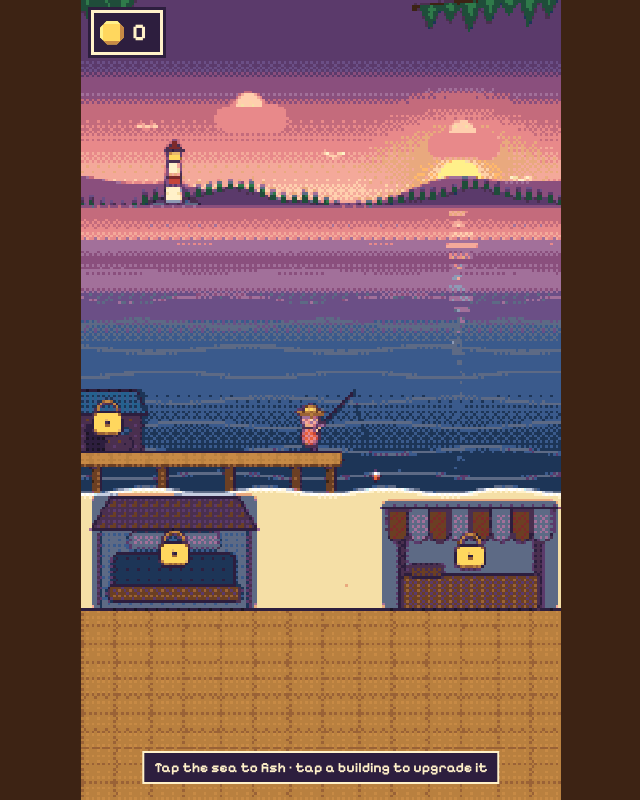
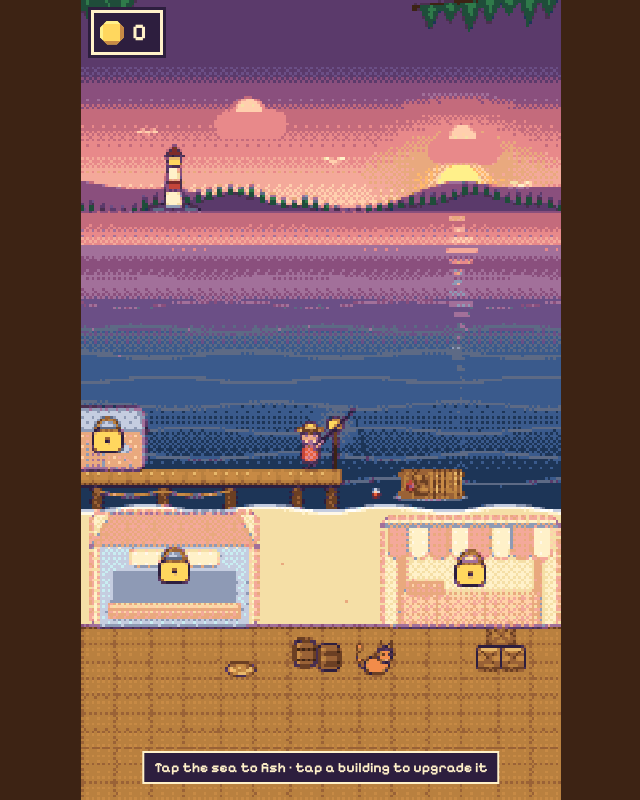
Before and after one commit to jervin1616/idle-harbor, a website built with Vite: page index.html in a window 1280 px wide. Shown: the whole page, without its empty margins (319-959 px from the left). Built offline with nearby package versions, Linux system fonts and the light colour scheme.

Commit message:
Polish: textured wood pier and buildings, shingled roofs, lantern, raft, boardwalk props and cat, compact upgrade card
Co-Authored-By: Claude Sonnet 5.5 <noreply@anthropic.com>
Claude-Session: https://claude.ai/code/session_011VuQnLQKCYEcKw5SrG56Lp

```diff
--- a/src/scene.ts
+++ b/src/scene.ts
@@ -8,9 +8,11 @@ import boat0 from './assets/boats/boat0.png';
 import boat1 from './assets/boats/boat1.png';
 import boat2 from './assets/boats/boat2.png';
 import shipUrl from './assets/boats/ship.png';
+import raftUrl from './assets/boats/raft.png';
 const loadImg = (u: string) => { const i = new Image(); i.src = u; return i; };
 const sprites = [boat0, boat1, boat2].map(loadImg);
 const shipImg = loadImg(shipUrl);
+const raftImg = loadImg(raftUrl);
 const BASE_SH = 340;
 const INK = '#2d1e3e';
 const WATER_Y = 112, SAND_Y = 226, BASE_Y = 314, DECK_Y = 196;
@@ -28,6 +30,16 @@ function paint(c: Ctx, fill: string, lw = 2) {
 function dot(c: Ctx, x: number, y: number, r: number, col: string) {
   c.fillStyle = col; c.beginPath(); c.arc(x, y, r, 0, TAU); c.fill();
 }
+// Textured wood: base colour, light top edge, dark plank seams, shaded bottom.
+function wood(c: Ctx, x: number, y: number, w: number, h: number, base: string, light: string, dark: string, vertical = false, gap = 6) {
+  rr(c, x, y, w, h, 2); paint(c, base, 2);
+  c.fillStyle = light; c.fillRect(x + 1, y + 1, w - 2, 1.6);
+  c.fillStyle = dark; c.fillRect(x + 1, y + h - 2.4, w - 2, 1.4);
+  c.lineWidth = 1; c.strokeStyle = dark;
+  if (vertical) for (let xx = x + gap; xx < x + w - 1; xx += gap) { c.beginPath(); c.moveTo(xx, y + 2); c.lineTo(xx, y + h - 2); c.stroke(); }
+  else for (let yy = y + gap; yy < y + h - 1; yy += gap) { c.beginPath(); c.moveTo(x + 2, yy); c.lineTo(x + w - 2, yy); c.stroke(); }
+}
+
 function label(c: Ctx, text: string, x: number, y: number, size: number, fill: string) {
   c.font = `700 ${size}px 'Pixelify Sans', monospace`;
   c.textAlign = 'center'; c.lineWidth = 3.5; c.lineJoin = 'round';
@@ -116,7 +128,7 @@ export function createScene(canvas: HTMLCanvasElement, s: GameState, onOpen: (id
     const w = Math.min(window.innerWidth, 480), h = window.innerHeight;
     SHv = Math.max(BASE_SH, Math.min(860, Math.round((SW * h / w) / 2) * 2));
     const extra = SHv - BASE_SH;
-    reserve = Math.min(150, Math.round(extra * 0.45));   // beach space kept free for the upgrade card
+    reserve = Math.min(112, Math.round(extra * 0.4));   // beach space kept free for the upgrade card
     dy = extra - reserve; dyTop = Math.round(dy * 0.3);
     RW = SW / 2; RH = SHv / 2;
     canvas.width = RW; canvas.height = RH; off.width = RW; off.height = RH;
@@ -294,12 +306,20 @@ export function createScene(canvas: HTMLCanvasElement, s: GameState, onOpen: (id
 
   function pier(c: Ctx, t: number, p: number) {
     for (const x of [8, 58, 108, 158, 184]) {
-      rr(c, x, DECK_Y + 8, 7, 28, 1.5); paint(c, '#7a4b2a', 1.6);
-      c.beginPath(); c.ellipse(x + 3.5, DECK_Y + 36, 8, 2.4, 0, 0, TAU); c.fillStyle = 'rgba(255,255,255,.6)'; c.fill();
+      wood(c, x, DECK_Y + 8, 8, 30, '#8a5530', '#b9803f', '#4a2b13', false, 5);
+      c.beginPath(); c.ellipse(x + 4, DECK_Y + 37, 9, 2.4, 0, 0, TAU); c.fillStyle = 'rgba(255,241,201,.65)'; c.fill();
     }
-    rr(c, -6, DECK_Y, 202, 11, 2); paint(c, '#c78a45', 2);
-    c.lineWidth = 1; c.strokeStyle = 'rgba(43,37,64,.35)';
-    for (let x = 8; x < 196; x += 14) { c.beginPath(); c.moveTo(x, DECK_Y); c.lineTo(x, DECK_Y + 11); c.stroke(); }
+    c.beginPath(); c.moveTo(12, DECK_Y + 16); c.quadraticCurveTo(35, DECK_Y + 24, 62, DECK_Y + 16); c.quadraticCurveTo(85, DECK_Y + 24, 112, DECK_Y + 16);
+    c.lineWidth = 1.6; c.strokeStyle = '#e8b86a'; c.stroke();
+    wood(c, -6, DECK_Y, 202, 12, '#c78a45', '#e8b86a', '#7a4b2a', true, 14);
+    c.fillStyle = 'rgba(45,30,62,.45)'; c.fillRect(-4, DECK_Y + 12, 198, 3);
+    // dusk lantern on the pier's end
+    rr(c, 189, DECK_Y - 30, 3, 30, 1); paint(c, '#4a2b13', 1.4);
+    const fl = 0.75 + Math.sin(t * 7) * 0.12;
+    const lg = c.createRadialGradient(190.5, DECK_Y - 32, 1, 190.5, DECK_Y - 32, 20);
+    lg.addColorStop(0, `rgba(255,225,140,${0.38 * fl})`); lg.addColorStop(1, 'rgba(255,225,140,0)');
+    c.fillStyle = lg; c.fillRect(170, DECK_Y - 52, 42, 42);
+    rr(c, 185, DECK_Y - 38, 11, 9, 2); paint(c, '#ffd75e', 1.6);
 
     hut(c);
     const level = s.stations.dock.level;
@@ -382,15 +402,21 @@ export function createScene(canvas: HTMLCanvasElement, s: GameState, onOpen: (id
 
   function shed(c: Ctx, t: number, p: number) {
     const { x, w } = SHED; const st = s.stations.shed; const active = p >= 0;
-    c.beginPath(); c.moveTo(x - 6, 254); c.lineTo(x + w + 6, 254); c.lineTo(x + w - 8, 230); c.lineTo(x + 8, 230); c.closePath(); paint(c, '#c4553b', 2.2);
-    rr(c, x, 254, w, BASE_Y - 254, 3); paint(c, '#8ed1d6', 2.2);
-    rr(c, x + 10, 272, w - 20, 26, 4); paint(c, '#2f4057', 2);
+    c.beginPath(); c.moveTo(x - 6, 254); c.lineTo(x + w + 6, 254); c.lineTo(x + w - 8, 230); c.lineTo(x + 8, 230); c.closePath(); paint(c, '#c4453a', 2.2);
+    c.save(); c.beginPath(); c.moveTo(x - 6, 254); c.lineTo(x + w + 6, 254); c.lineTo(x + w - 8, 230); c.lineTo(x + 8, 230); c.closePath(); c.clip();
+    c.lineWidth = 1; c.strokeStyle = '#7d2a2a';
+    for (let yy = 236; yy < 254; yy += 6) { c.beginPath(); c.moveTo(x - 6, yy); c.lineTo(x + w + 6, yy); c.stroke(); for (let xx = x - 6 + ((yy / 6) % 2) * 5; xx < x + w + 6; xx += 10) { c.beginPath(); c.moveTo(xx, yy); c.lineTo(xx, yy + 6); c.stroke(); } }
+    c.fillStyle = '#e8603c'; c.fillRect(x - 6, 231, w + 12, 1.6);
+    c.restore();
+    wood(c, x, 254, w, BASE_Y - 254, '#8ed1d6', '#c9eef2', '#4fb3d6', false, 7);
+    rr(c, x + 10, 272, w - 20, 26, 4); paint(c, st.level >= 1 ? '#6b3f23' : '#2f4057', 2);
+    if (st.level >= 1) { const lg = c.createRadialGradient(x + w / 2, 276, 2, x + w / 2, 276, 30); lg.addColorStop(0, 'rgba(255,215,94,.55)'); lg.addColorStop(1, 'rgba(255,215,94,0)'); c.fillStyle = lg; c.fillRect(x + 10, 272, w - 20, 26); }
     rr(c, x + 22, 256, w - 44, 13, 3); paint(c, '#fff4da', 1.6);
     fish(c, x + w / 2, 262.5, 0, 0.75, '#4fb3d6');
     if (st.level >= 1) {
       person(c, x + w / 2, 298, 0.72, { shirt: '#fff4da', hat: 'cap', hatColor: '#fff4da', bob: active ? Math.sin(t * 10) * 0.8 : 0, arm: 0.6 + (active ? Math.sin(t * 10) * 0.7 : 0) });
     }
-    rr(c, x + 6, 296, w - 12, 12, 3); paint(c, '#c78a45', 2);
+    wood(c, x + 6, 296, w - 12, 12, '#c78a45', '#e8b86a', '#7a4b2a', false, 5);
     const n = Math.min(st.level, 6);
     for (let i = 0; i < n; i++) fish(c, x + 14 + i * 12, 293, 0, 0.55, i % 2 ? '#7fc8f8' : '#ff9f43');
     if (active) fish(c, x + 14 + p * (w - 28), 289, 0, 0.8, '#ffd9a0');
@@ -401,12 +427,12 @@ export function createScene(canvas: HTMLCanvasElement, s: GameState, onOpen: (id
 
   function market(c: Ctx, t: number, p: number) {
     const { x, w } = MARKET; const st = s.stations.market; const active = p >= 0;
-    rr(c, x + 2, 246, 6, BASE_Y - 246, 1.5); paint(c, '#7a4b2a', 1.6);
-    rr(c, x + w - 8, 246, 6, BASE_Y - 246, 1.5); paint(c, '#7a4b2a', 1.6);
+    wood(c, x + 2, 246, 6, BASE_Y - 246, '#8a5530', '#b9803f', '#4a2b13', false, 6);
+    wood(c, x + w - 8, 246, 6, BASE_Y - 246, '#8a5530', '#b9803f', '#4a2b13', false, 6);
     if (st.level >= 1) {
       person(c, x + w / 2, 290, 0.82, { shirt: '#6bc46d', hat: 'cap', hatColor: '#e8553d', bob: active ? Math.sin(t * 8) * 0.8 : 0, arm: 0.5 + (active ? Math.sin(t * 8) * 0.5 : 0) });
     }
-    rr(c, x + 4, 288, w - 8, BASE_Y - 288, 3); paint(c, '#c98a4b', 2);
+    wood(c, x + 4, 288, w - 8, BASE_Y - 288, '#c98a4b', '#e8b86a', '#7a4b2a', true, 9);
     rr(c, x + 10, 280, 26, 10, 3); paint(c, '#a86b32', 1.6);
     const n = Math.min(st.level, 4);
     for (let i = 0; i < n; i++) fish(c, x + 17 + i * 5, 279, 0.3 * (i - 1.5), 0.5, '#ff9f43');
@@ -426,8 +452,46 @@ export function createScene(canvas: HTMLCanvasElement, s: GameState, onOpen: (id
     badge(c, 'market', x + w / 2, 214, t);
   }
 
+  function raft(c: Ctx, t: number) {
+    if (!(raftImg.complete && raftImg.naturalWidth)) return;
+    const by = 212 + Math.round(Math.sin(t * 1.3 + 1) * 1.1) * 2;
+    c.beginPath(); c.ellipse(262, by + 3, 28, 3, 0, 0, TAU); c.fillStyle = 'rgba(255,225,215,.5)'; c.fill();
+    c.imageSmoothingEnabled = false;
+    c.drawImage(raftImg, Math.round(262 - raftImg.naturalWidth), by - raftImg.naturalHeight * 2 + 4, raftImg.naturalWidth * 2, raftImg.naturalHeight * 2);
+  }
+
+  function barrel(c: Ctx, x: number, y: number) {
+    rr(c, x - 8, y - 20, 16, 20, 4); paint(c, '#9a6236', 2);
+    c.fillStyle = '#c78a45'; c.fillRect(x - 6, y - 18, 3, 16);
+    c.fillStyle = '#4a2b13'; c.fillRect(x - 8, y - 14, 16, 2); c.fillRect(x - 8, y - 6, 16, 2);
+  }
+  function crate(c: Ctx, x: number, y: number, s2 = 1) {
+    wood(c, x - 9 * s2, y - 17 * s2, 18 * s2, 17 * s2, '#c78a45', '#e8b86a', '#7a4b2a', false, 6 * s2);
+    c.lineWidth = 1.2; c.strokeStyle = '#4a2b13'; c.beginPath(); c.moveTo(x - 7 * s2, y - 15 * s2); c.lineTo(x + 7 * s2, y - 2 * s2); c.moveTo(x + 7 * s2, y - 15 * s2); c.lineTo(x - 7 * s2, y - 2 * s2); c.stroke();
+  }
+  function cat(c: Ctx, x: number, y: number, t: number) {
+    const tail = Math.sin(t * 2.2) * 5, blink = Math.sin(t * 0.9) > 0.96;
+    c.beginPath(); c.moveTo(x - 7, y - 3); c.quadraticCurveTo(x - 17, y - 6 + tail, x - 13, y - 17 + tail); c.lineWidth = 4; c.strokeStyle = INK; c.lineCap = 'round'; c.stroke();
+    c.lineWidth = 2; c.strokeStyle = '#f28c4a'; c.stroke();
+    c.beginPath(); c.ellipse(x, y - 7, 9, 7, 0, 0, TAU); paint(c, '#f28c4a', 2);
+    c.beginPath(); c.arc(x + 6, y - 15, 6, 0, TAU); paint(c, '#f28c4a', 2);
+    c.beginPath(); c.moveTo(x + 1.5, y - 19); c.lineTo(x + 2.5, y - 25); c.lineTo(x + 6, y - 20); c.closePath(); paint(c, '#f28c4a', 1.4);
+    c.beginPath(); c.moveTo(x + 7, y - 20); c.lineTo(x + 10.5, y - 25); c.lineTo(x + 11.5, y - 18.5); c.closePath(); paint(c, '#f28c4a', 1.4);
+    if (blink) { c.fillStyle = INK; c.fillRect(x + 3, y - 15, 3, 1); c.fillRect(x + 8, y - 15, 3, 1); }
+    else { dot(c, x + 4.5, y - 15, 1.2, INK); dot(c, x + 9, y - 15, 1.2, INK); }
+    c.fillStyle = '#ffd2a8'; c.fillRect(x + 6.5, y - 12.5, 2, 1.5);
+  }
+  function props(c: Ctx, t: number) {
+    const y = BASE_Y + 30;
+    barrel(c, 168, y); barrel(c, 186, y + 3);
+    crate(c, 306, y + 2); crate(c, 324, y + 2); crate(c, 315, y - 15);
+    cat(c, 222, y + 6, t);
+    c.beginPath(); c.ellipse(120, y + 2, 11, 5, 0, 0, TAU); paint(c, '#e8b86a', 1.8);
+    c.beginPath(); c.ellipse(120, y, 6, 2.5, 0, 0, TAU); c.lineWidth = 1.4; c.strokeStyle = '#7a4b2a'; c.stroke();
+  }
+
   function lockOverlay(c: Ctx, x: number, y: number, w: number, h: number) {
-    rr(c, x, y, w, h, 6); c.fillStyle = 'rgba(30,40,70,.58)'; c.fill();
+    rr(c, x, y, w, h, 6); c.fillStyle = 'rgba(255,241,201,.62)'; c.fill(); c.lineWidth = 1.5; c.setLineDash([4, 3]); c.strokeStyle = '#8a4f7d'; c.stroke(); c.setLineDash([]);
     const cx = x + w / 2, cy = y + h / 2;
     c.beginPath(); c.arc(cx, cy - 7, 8, Math.PI, 0); c.lineWidth = 3.5; c.strokeStyle = INK; c.stroke();
     c.lineWidth = 1.6; c.strokeStyle = '#ffd23f'; c.stroke();
@@ -463,7 +527,7 @@ export function createScene(canvas: HTMLCanvasElement, s: GameState, onOpen: (id
     for (let i = 0; i < boats; i++) boat(c, spots[i][0], spots[i][1], spots[i][2], t, i, pd);
     c.restore();
     c.save(); c.translate(0, dy);
-    pier(c, t, pd); land(c, t);
+    raft(c, t); pier(c, t, pd); land(c, t); props(c, t);
     shed(c, t, phase('shed')); market(c, t, phase('market'));
     badge(c, 'dock', 20, 138, t);
     effects(c, t);
--- a/src/style.css
+++ b/src/style.css
@@ -20,6 +20,7 @@ canvas.ico { width:auto; aspect-ratio:auto; image-rendering:pixelated; }
 .hidden { display:none !important; }
 .hint { position:absolute; left:50%; transform:translateX(-50%); bottom:calc(18px + env(safe-area-inset-bottom,0px)); width:max-content; max-width:92%;
   background:var(--ink); color:#fff1c9; padding:6px 10px; font-size:14px; text-align:center; pointer-events:none; box-shadow:0 0 0 2px #fff1c9; }
+.sheet .btns { margin-top:10px; }
 .sheet { position:absolute; left:10px; right:10px; bottom:calc(12px + env(safe-area-inset-bottom,0px)); background:var(--cream); padding:10px 12px 12px;
   box-shadow:0 0 0 3px var(--ink), 0 6px 0 3px var(--ink); }
 .close { position:absolute; right:8px; top:6px; border:0; background:none; font-size:18px; color:var(--ink); padding:4px 8px; }
--- a/src/ui.ts
+++ b/src/ui.ts
@@ -18,7 +18,6 @@ export function mountUI(root: HTMLElement, s: GameState) {
         <button class="close" id="close" aria-label="Close">✕</button>
         <div class="top"><span class="emoji" id="sicon"></span>
           <div class="meta"><b class="title" id="stitle"></b><div class="info" id="sinfo"></div></div></div>
-        <div class="barwrap"><div class="bar" id="sbar"></div></div>
         <div class="btns"><button class="up" id="sup"><span></span></button><button class="mgr" id="smgr"></button></div>
       </section>
     </div>
@@ -26,7 +25,7 @@ export function mountUI(root: HTMLElement, s: GameState) {
 
   let openId: StationId | null = null;
   const $ = <T extends HTMLElement>(id: string) => root.querySelector<T>('#' + id)!;
-  const sheet = $('sheet'), sicon = $('sicon'), stitle = $('stitle'), sinfo = $('sinfo'), sbar = $('sbar');
+  const sheet = $('sheet'), sicon = $('sicon'), stitle = $('stitle'), sinfo = $('sinfo');
   const sup = $<HTMLButtonElement>('sup'), smgr = $<HTMLButtonElement>('smgr');
   const upLabel = sup.querySelector('span')!;
   const mgIcon = makeIcon('hat', 'ico small'), mgLabel = document.createElement('span');
@@ -64,8 +63,6 @@ export function mountUI(root: HTMLElement, s: GameState) {
       const now = incomePerCycle(openId, st.level), next = maxed ? now : incomePerCycle(openId, st.level + 1);
       sinfo.textContent = `${fmt(now)} per ${c.cycleSeconds}s${maxed ? '' : ` → ${fmt(next)}`}${st.hasManager ? '' : ' · hand-run'}`;
     }
-    const active = st.hasManager || st.running;
-    sbar.style.width = st.level >= 1 && active ? `${Math.min(100, (st.progress / c.cycleSeconds) * 100)}%` : '0%';
     const cost = maxed ? 0 : upgradeCost(openId, st.level);
     upLabel.innerHTML = maxed ? 'MAX' : `${st.level < 1 ? 'Build' : 'Upgrade'} <i class="coin sm"></i>${fmt(cost)}`;
     sup.disabled = maxed || s.coins < cost;
```
Also changed, not shown: src/assets/boats/raft.png (added), 1 other file.
